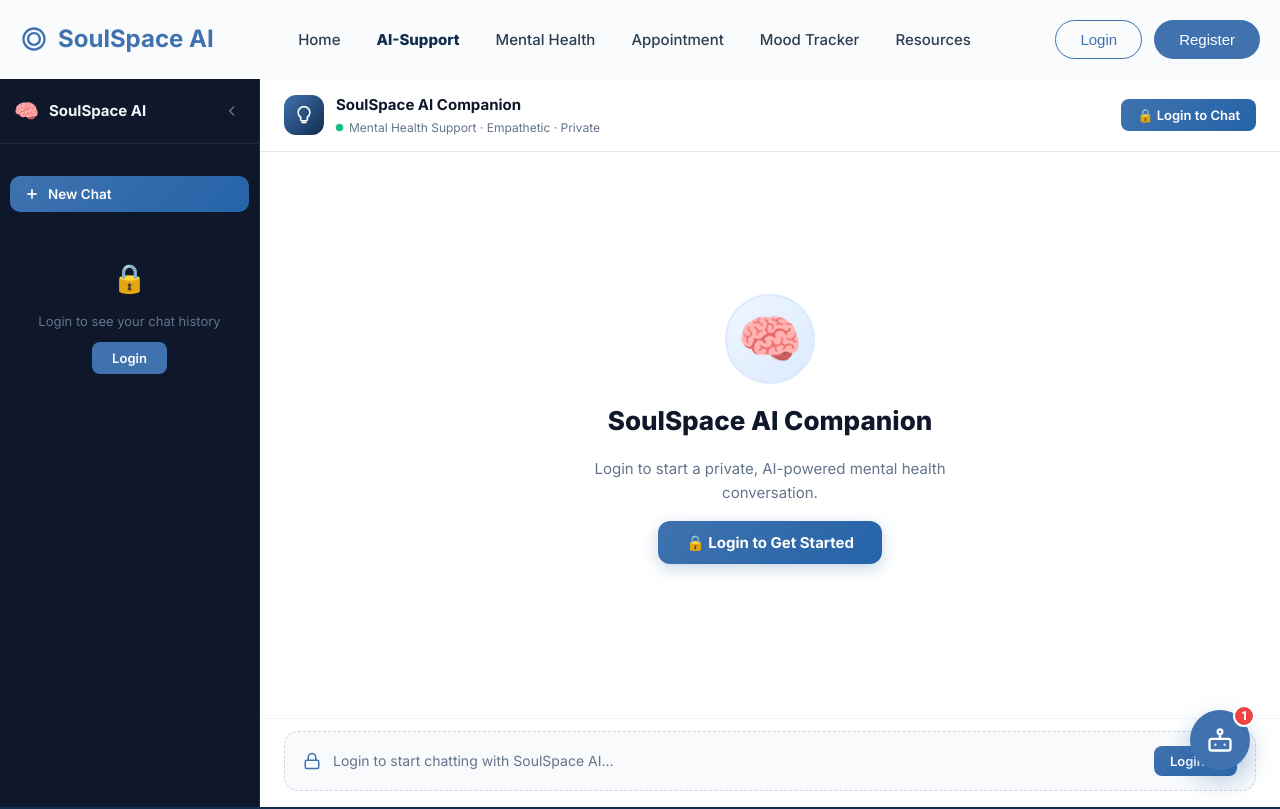
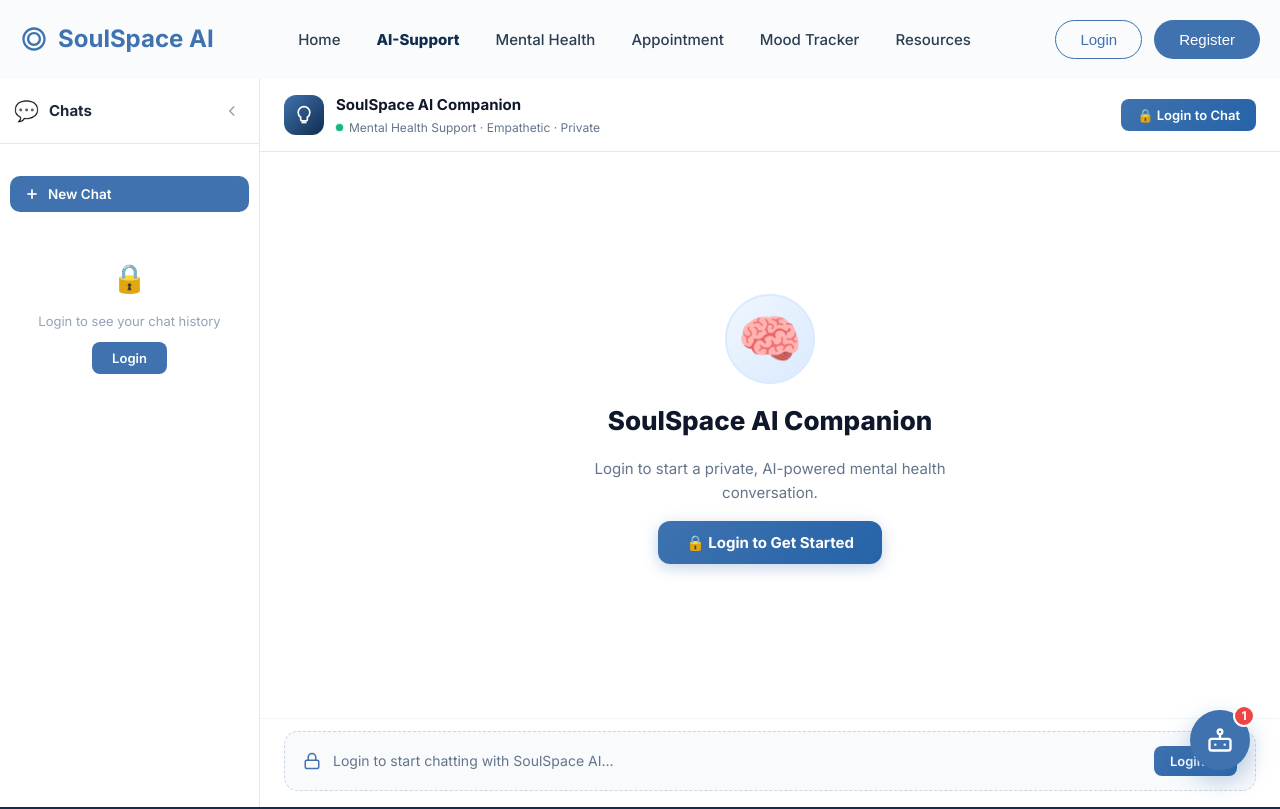
Before and after one commit to its5zoo/Learathon-5.0, a React (Vite) app in the folder frontend/: page /ai-support in a window 1280 px wide. Shown: the top 809 px of the page. Built offline with nearby package versions, Linux system fonts and the light colour scheme.

Commit message:
clean up sidebar theme

```diff
--- a/frontend/src/pages/AiSupport.css
+++ b/frontend/src/pages/AiSupport.css
@@ -13,16 +13,16 @@
 }
 
 /* ==========================================================================
-   HISTORY SIDEBAR
+   HISTORY SIDEBAR (Clean White Theme)
    ========================================================================== */
 
 .ai-history-sidebar {
   width: 280px;
   min-width: 280px;
-  background: #0f172a;
+  background: #ffffff;
   display: flex;
   flex-direction: column;
-  border-right: 1px solid #1e293b;
+  border-right: 1px solid #e2e8f0;
   transition: width 0.25s cubic-bezier(0.16, 1, 0.3, 1),
               min-width 0.25s cubic-bezier(0.16, 1, 0.3, 1);
   overflow: hidden;
@@ -39,7 +39,7 @@
   align-items: center;
   justify-content: space-between;
   padding: 16px 14px;
-  border-bottom: 1px solid #1e293b;
+  border-bottom: 1px solid #e2e8f0;
   flex-shrink: 0;
 }
 
@@ -58,14 +58,14 @@
 .sidebar-logo-text {
   font-size: 15px;
   font-weight: 700;
-  color: #f1f5f9;
+  color: #1e293b;
   white-space: nowrap;
 }
 
 .sidebar-collapse-btn {
   background: none;
   border: none;
-  color: #64748b;
+  color: #94a3b8;
   cursor: pointer;
   padding: 4px;
   border-radius: 6px;
@@ -76,8 +76,8 @@
 }
 
 .sidebar-collapse-btn:hover {
-  color: #94a3b8;
-  background: #1e293b;
+  color: #475569;
+  background: #f1f5f9;
 }
 
 /* ── New Chat Button ────────────────────────────────────────────────────── */
@@ -87,7 +87,7 @@
   gap: 8px;
   margin: 12px 10px 8px;
   padding: 10px 14px;
-  background: linear-gradient(135deg, #3f72af 0%, #2563a8 100%);
+  background: #3f72af;
   color: #ffffff;
   border: none;
   border-radius: 10px;
@@ -99,9 +99,8 @@
 }
 
 .new-chat-btn:hover {
-  background: linear-gradient(135deg, #4f82bf 0%, #3573b8 100%);
-  transform: translateY(-1px);
-  box-shadow: 0 4px 12px rgba(63, 114, 175, 0.35);
+  background: #2563a8;
+  box-shadow: 0 4px 12px rgba(63, 114, 175, 0.2);
 }
 
 /* ── Session List ───────────────────────────────────────────────────────── */
@@ -110,11 +109,11 @@
   overflow-y: auto;
   padding: 4px 8px;
   scrollbar-width: thin;
-  scrollbar-color: #334155 transparent;
+  scrollbar-color: #cbd5e1 transparent;
 }
 
 .sidebar-session-list::-webkit-scrollbar { width: 4px; }
-.sidebar-session-list::-webkit-scrollbar-thumb { background: #334155; border-radius: 4px; }
+.sidebar-session-list::-webkit-scrollbar-thumb { background: #cbd5e1; border-radius: 4px; }
 
 /* ── Empty / Login Prompt ───────────────────────────────────────────────── */
 .sidebar-login-prompt,
@@ -125,7 +124,7 @@
   gap: 10px;
   padding: 32px 16px;
   text-align: center;
-  color: #64748b;
+  color: #94a3b8;
   font-size: 13px;
 }
 
@@ -157,14 +156,15 @@
   margin-bottom: 2px;
   transition: background 0.15s;
   position: relative;
+  border: 1px solid transparent;
 }
 
 .session-item:hover {
-  background: #1e293b;
+  background: #f8fafc;
 }
 
 .session-item.active {
-  background: #1e3a5f;
+  background: #eff6ff;
   border-left: 3px solid #3f72af;
   padding-left: 7px;
 }
@@ -181,7 +181,7 @@
 .session-title {
   font-size: 13px;
   font-weight: 600;
-  color: #e2e8f0;
+  color: #334155;
   white-space: nowrap;
   overflow: hidden;
   text-overflow: ellipsis;
@@ -197,24 +197,24 @@
 
 .session-date {
   font-size: 11px;
-  color: #64748b;
+  color: #94a3b8;
 }
 
 .session-count {
   font-size: 10px;
-  color: #475569;
-  background: #1e293b;
+  color: #64748b;
+  background: #f1f5f9;
   padding: 1px 6px;
   border-radius: 10px;
 }
 
 .session-item.active .session-count {
-  background: #0f172a;
+  background: #e2e8f0;
 }
 
 .session-preview {
   font-size: 11.5px;
-  color: #475569;
+  color: #64748b;
   margin-top: 3px;
   white-space: nowrap;
   overflow: hidden;
@@ -225,7 +225,7 @@
 .session-delete-btn {
   background: none;
   border: none;
-  color: #475569;
+  color: #94a3b8;
   cursor: pointer;
   padding: 4px;
   border-radius: 6px;
@@ -244,13 +244,13 @@
 
 .session-delete-btn:hover {
   color: #ef4444;
-  background: rgba(239, 68, 68, 0.1);
+  background: rgba(239, 68, 68, 0.08);
 }
 
 .mini-spinner {
   width: 12px;
   height: 12px;
-  border: 2px solid #475569;
+  border: 2px solid #94a3b8;
   border-top-color: #ef4444;
   border-radius: 50%;
   animation: spin 0.7s linear infinite;
@@ -263,7 +263,7 @@
   align-items: center;
   gap: 10px;
   padding: 12px 14px;
-  border-top: 1px solid #1e293b;
+  border-top: 1px solid #e2e8f0;
   flex-shrink: 0;
 }
 
@@ -291,7 +291,7 @@
 .sidebar-user-name {
   font-size: 12.5px;
   font-weight: 600;
-  color: #e2e8f0;
+  color: #334155;
   white-space: nowrap;
   overflow: hidden;
   text-overflow: ellipsis;
--- a/frontend/src/pages/AiSupport.tsx
+++ b/frontend/src/pages/AiSupport.tsx
@@ -294,8 +294,8 @@ const AiSupport: React.FC = () => {
         {/* Sidebar Header */}
         <div className="sidebar-header">
           <div className="sidebar-logo">
-            <span className="sidebar-logo-icon">🧠</span>
-            {isSidebarOpen && <span className="sidebar-logo-text">SoulSpace AI</span>}
+            <span className="sidebar-logo-icon">💬</span>
+            {isSidebarOpen && <span className="sidebar-logo-text">Chats</span>}
           </div>
           <button className="sidebar-collapse-btn" onClick={() => setIsSidebarOpen(!isSidebarOpen)} title="Toggle sidebar">
             <svg viewBox="0 0 24 24" width="18" height="18" fill="none" stroke="currentColor" strokeWidth="2">
```
